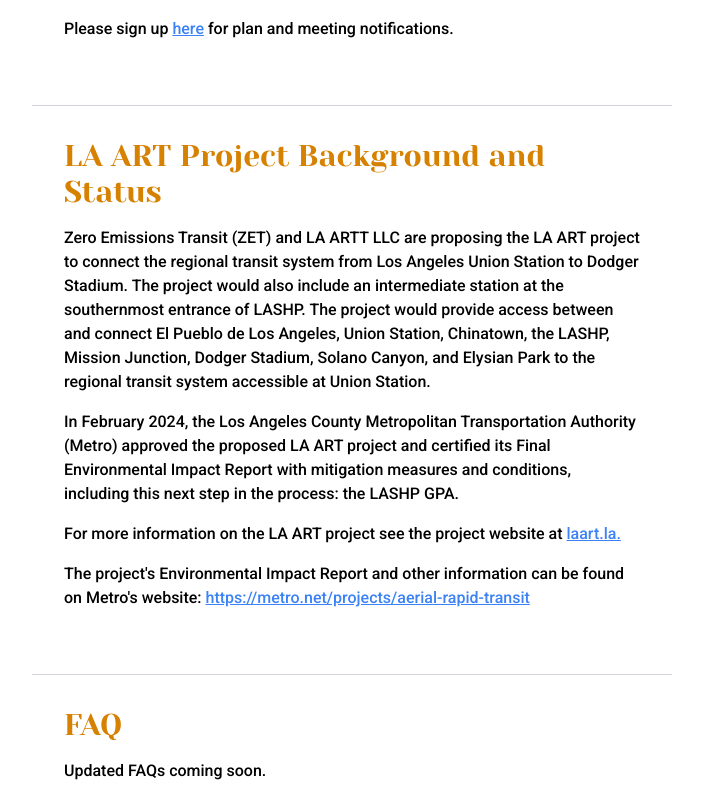
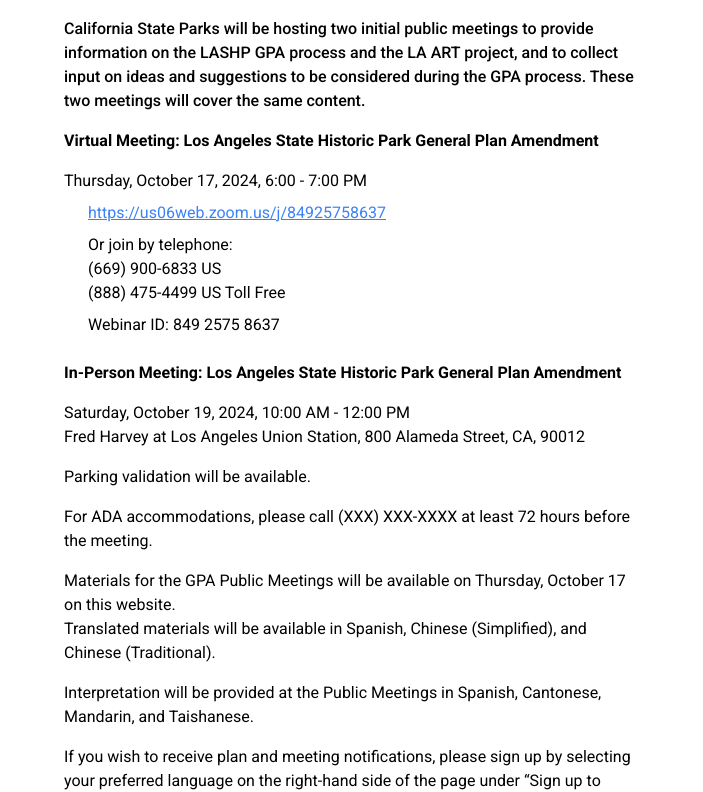
Before and after one commit to AECOMVizStudio/la_art, a React (Vite) app: page / in a window 1280 px wide. Shown: the part 1849-2641 px from the top of the page, without its empty margins (120-823 px from the left). Built offline with nearby package versions, Linux system fonts and the light colour scheme.

Commit message:
upcoming events text added

```diff
--- a/src/components/children/Headings/Upcoming.tsx
+++ b/src/components/children/Headings/Upcoming.tsx
@@ -11,15 +11,55 @@ const Upcoming = () => {
           </h2>
 
           <p className="font-medium pt-4">The LASHP GPA public outreach effort is scheduled to begin in October 2024 and will extend into Spring 2025.</p>
+          <p className="font-medium pt-4">California State Parks will be hosting two initial public meetings to provide information on the LASHP GPA process and the LA ART project, and to collect input on ideas and suggestions to be considered during the GPA process. These two meetings will cover the same content. </p>
 
-            <p className="font-medium pt-4">
-                Please sign up <a
-              href='https://docs.google.com/forms/d/1dku_08vhyPRPaIfBE1B6JNZXp-qnZNz2UwVhYjKqgbk/viewform?edit_requested=true'
-              target="_blank"
-              rel="noopener noreferrer"
-              className="text-blue-500 underline"
-              >
-                here</a> for plan and meeting notifications.</p>
+          {/* Virtual Meeting Link*/}
+          <h3 className="font-semibold pt-4"> Virtual Meeting: Los Angeles State Historic Park General Plan Amendment </h3>
+          <p className="font-normal pt-4">Thursday, October 17, 2024, 6:00 - 7:00 PM</p>
+
+            <div className="ml-6 font-normal flex flex-col space-y-2 py-2">
+
+              <a
+                href='https://us06web.zoom.us/j/84925758637'
+                target="_blank"
+                rel="noopener noreferrer"
+                className="text-blue-500 underline"
+                >https://us06web.zoom.us/j/84925758637</a>
+
+              <p>Or join by telephone: <br></br>
+                (669) 900-6833 US <br></br>
+                (888) 475-4499 US Toll Free
+              </p>
+              <p>Webinar ID: 849 2575 8637</p>
+
+            </div>
+
+          {/* In-Person Meeting Link*/}
+          <div>
+            <h3 className="font-semibold pt-4">
+              In-Person Meeting: Los Angeles State Historic Park General Plan Amendment
+            </h3>
+            <p className="font-normal pt-4">
+              Saturday, October 19, 2024, 10:00 AM - 12:00 PM <br></br>
+              Fred Harvey at Los Angeles Union Station, 800 Alameda Street, CA, 90012
+            </p>
+            <p className="font-normal pt-4">
+              Parking validation will be available.
+            </p>
+            <p className="font-normal pt-4">
+              For ADA accommodations, please call (XXX) XXX-XXXX at least 72 hours before the meeting.
+            </p>
+            <p className="font-normal pt-4">
+              Materials for the GPA Public Meetings will be available on Thursday, October 17 on this website.  <br></br>
+              Translated materials will be available in Spanish, Chinese (Simplified), and Chinese (Traditional).
+            </p>
+            <p className="font-normal pt-4">
+              Interpretation will be provided at the Public Meetings in Spanish, Cantonese, Mandarin, and Taishanese. <br></br>
+            </p>
+            <p className="font-normal pt-4">
+              If you wish to receive plan and meeting notifications, please sign up by selecting your preferred language on the right-hand side of the page under “Sign up to receive LASHP General Plan Amendment information.”
+            </p>
+          </div>
 
           </section>
 
```
